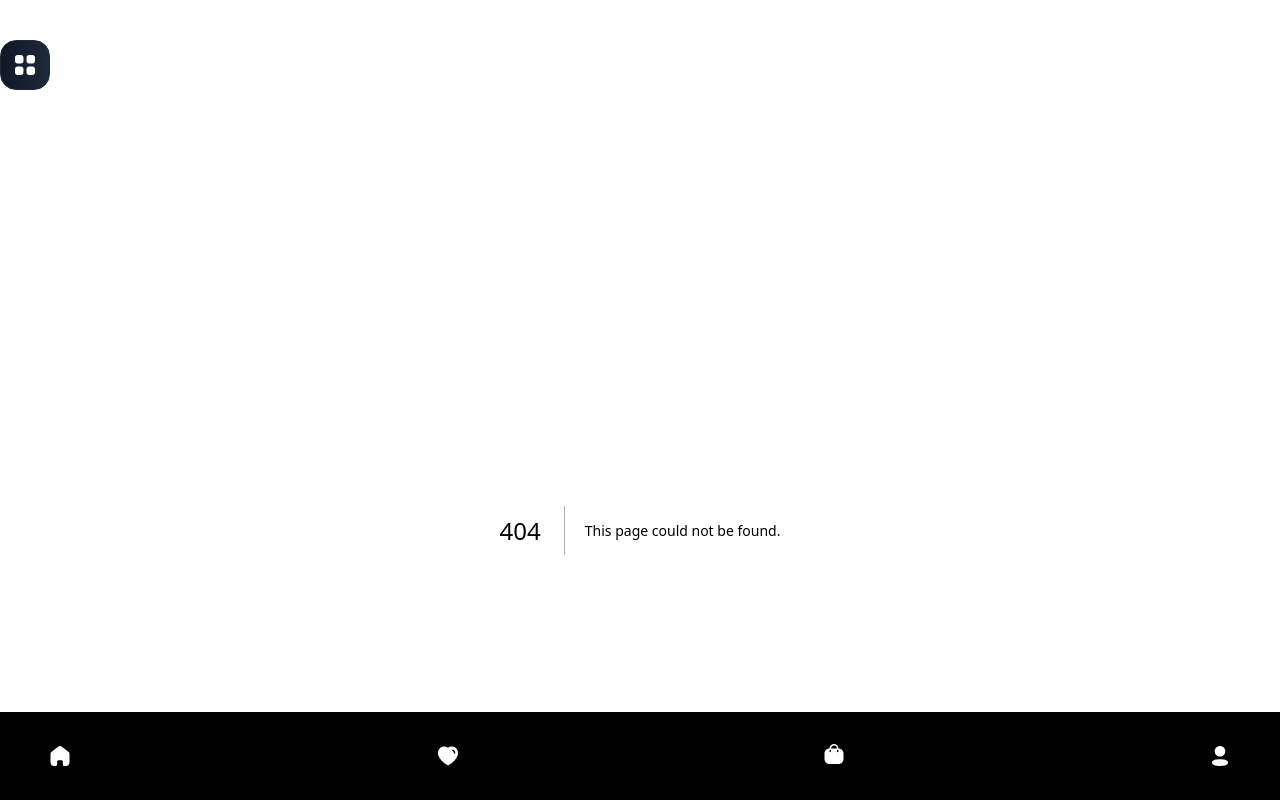
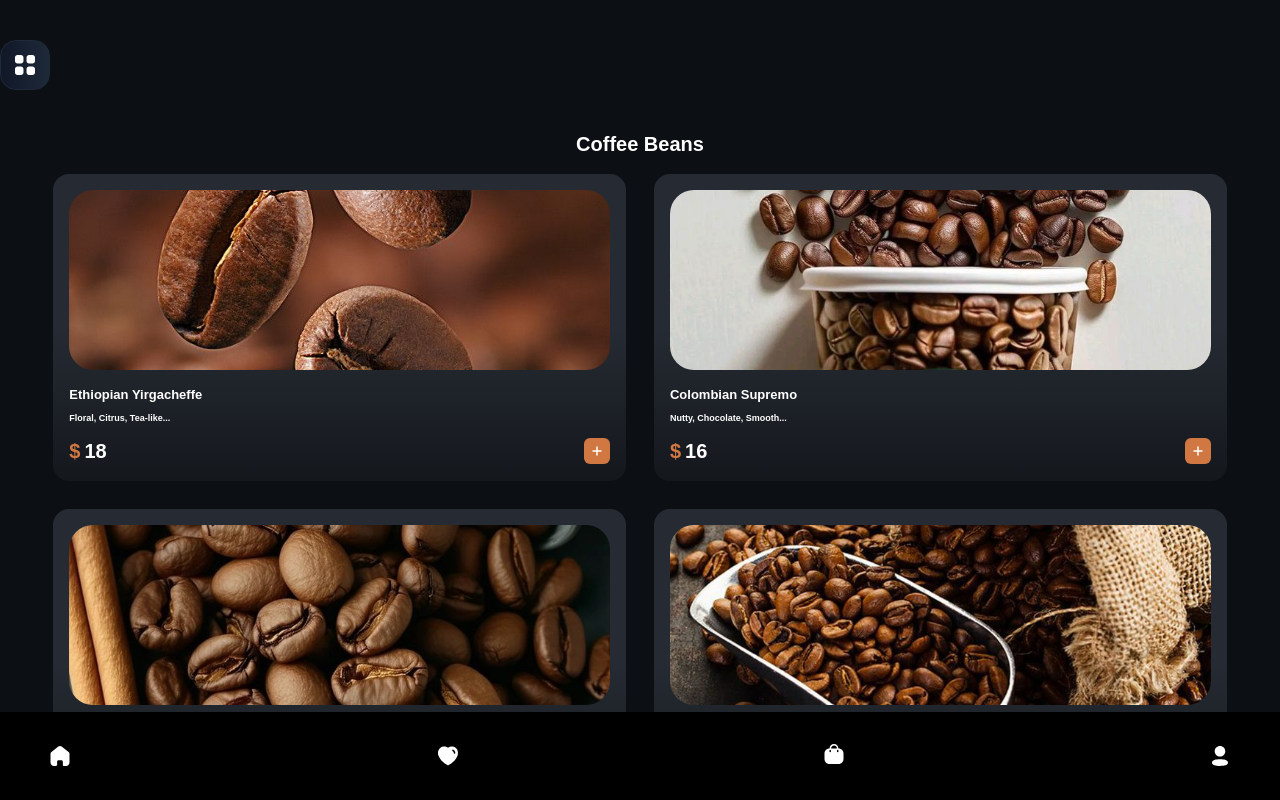
Before and after one commit to soniya-anvari/Coffee-Shop, a Next.js app: page /menu/coffeeBeans in a window 1280 px wide. Before the commit this address had no page. Shown: the top 800 px of the page. Built offline with nearby package versions, Linux system fonts and the light colour scheme; data requests are answered from the project's data file.

Commit message:
menu Page Development

```diff
--- a/components/modules/ProductsCart/Filters.js
+++ b/components/modules/ProductsCart/Filters.js
@@ -18,7 +18,7 @@ const categories = [
     <Swiper
       slidesPerView="auto"
       spaceBetween={26}
-      className="mt-10"
+
     >
       {categories.map((category, index) => (
         <SwiperSlide
--- a/components/templates/index/CoffeeBeans.js
+++ b/components/templates/index/CoffeeBeans.js
@@ -4,12 +4,17 @@ import 'swiper/css';
 import 'swiper/css/pagination';
 import Card from '@/components/modules/ProductsCart/Card';
 import Filters from '@/components/modules/ProductsCart/Filters';
+import Link from 'next/link';
 function CoffeeBeans({coffeeBeans}) {
   return (
     <div className='mt-5'>
-      <h3 className='text-white text-md'>
-        Coffee beans
-      </h3>
+      <div className='mb-5 mt-10 flex justify-between items-center'>
+        <p className='text-white text-xl font-bold'>Coffee beans menu</p>
+        <Link href="/menu/coffeeBeans" className='text-blue-400'>
+          See All
+        </Link>
+      </div>
+
     <Swiper
         slidesPerView={2.3}
         spaceBetween={10}
--- a/components/templates/index/Menu.js
+++ b/components/templates/index/Menu.js
@@ -7,10 +7,16 @@ import 'swiper/css';
 import 'swiper/css/pagination';
 import Card from '@/components/modules/ProductsCart/Card';
 import Filters from '@/components/modules/ProductsCart/Filters';
+import Link from 'next/link';
 function Menu({menuItems}) {
-    console.log(menuItems)
   return (
     <div>
+      <div className='mb-5 mt-10 flex justify-between items-center'>
+        <p className='text-white text-xl font-bold'>Drink menu</p>
+        <Link href="/menu/drink" className='text-blue-400  '>
+          See All
+        </Link>
+      </div>
         <Filters />
     <Swiper
         slidesPerView={2.3}
--- a/data/db.json
+++ b/data/db.json
@@ -1,5 +1,5 @@
 {
-  "menu": [
+  "drink": [
     {
       "id": 1,
       "name": "Espresso",
@@ -201,7 +201,7 @@
       "off": 1
     }
   ],
-  "CoffeeBeans": [
+  "coffeeBeans": [
     {
       "id": 1,
       "name": "Ethiopian Yirgacheffe",
--- a/pages/index.js
+++ b/pages/index.js
@@ -12,14 +12,12 @@ function Home({menuItems,coffeeBeans}) {
       <HeroSection />
       <Menu menuItems={menuItems} />
       <CoffeeBeans coffeeBeans={coffeeBeans}/>
-
-
     </div>
   )
 }
 export async function getStaticProps(){
-  const menuRes=await fetch('http://localhost:4000/menu');
-  const coffeeBeansRes=await fetch('http://localhost:4000/CoffeeBeans');
+  const menuRes=await fetch('http://localhost:4000/drink');
+  const coffeeBeansRes=await fetch('http://localhost:4000/coffeeBeans');
   const coffe=await coffeeBeansRes.json()
   const menu=await menuRes.json();
 
--- /dev/null
+++ b/pages/menu/[slug].js
@@ -0,0 +1,59 @@
+import Card from '@/components/modules/ProductsCart/Card';
+import { useRouter } from 'next/router';
+import React from 'react'
+
+function ShopMenu({data}) {
+  const route = useRouter();
+  console.log(data);
+  const name=route.query.slug;
+  return (
+     <div className='w-11/12 m-auto text-xl font-bold'>
+      <h5 className='text-white flex justify-center mb-4'>
+        {name=='coffeeBeans'?'Coffee Beans':name}
+      </h5>
+       <div className='grid grid-cols-2 gap-7'>
+
+      {
+        data.length>0 && data.map(item=>(
+            <Card item={item}/>
+
+        ))
+      }
+    </div>
+     </div>
+  )
+}
+export async function getStaticPaths(){
+   return {
+    paths: [
+      {
+        params: {
+          slug: 'drink-menu',
+        },
+      },
+       {
+        params: {
+          slug: 'CoffeeBeans',
+        },
+      },
+    ],
+    fallback: "blocking",
+  }
+}
+export async function getStaticProps(context){
+  console.log(context.params.slug)
+const res=await fetch(`http://localhost:4000/${context.params.slug}`)
+if (res.status=='404')
+  return{
+     props:{
+      data:[]
+     }}
+const data=await res.json();
+return{
+  props:{
+    data
+  },
+  revalidate:60*60*1
+}
+}
+export default ShopMenu;
```
